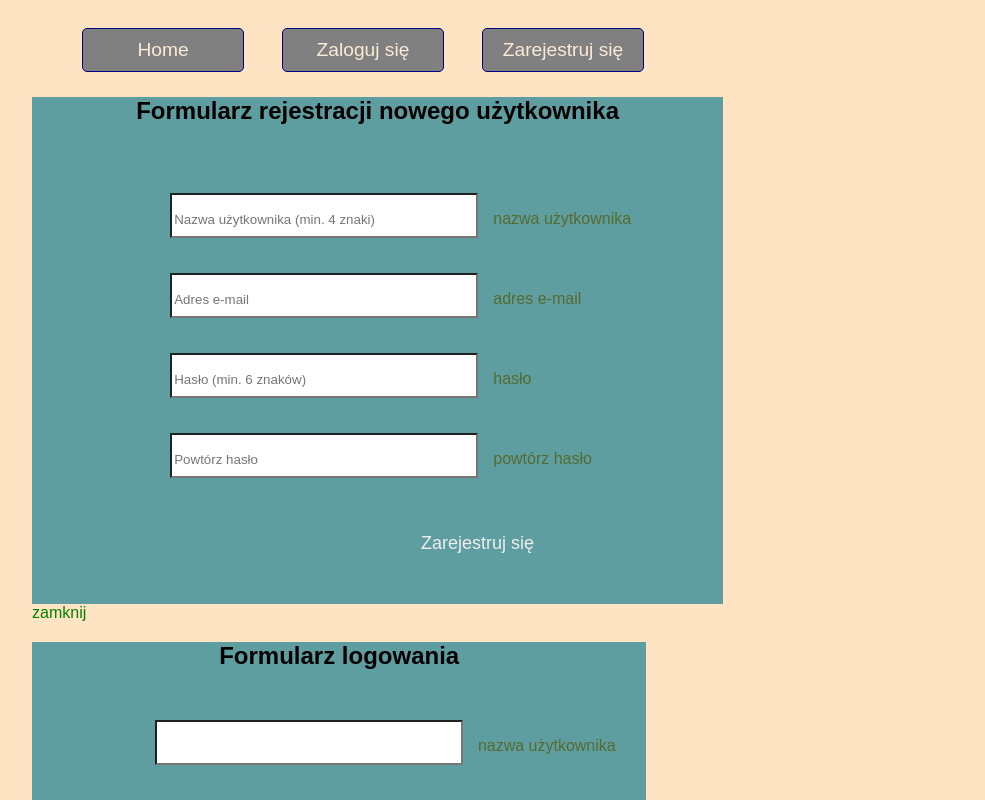
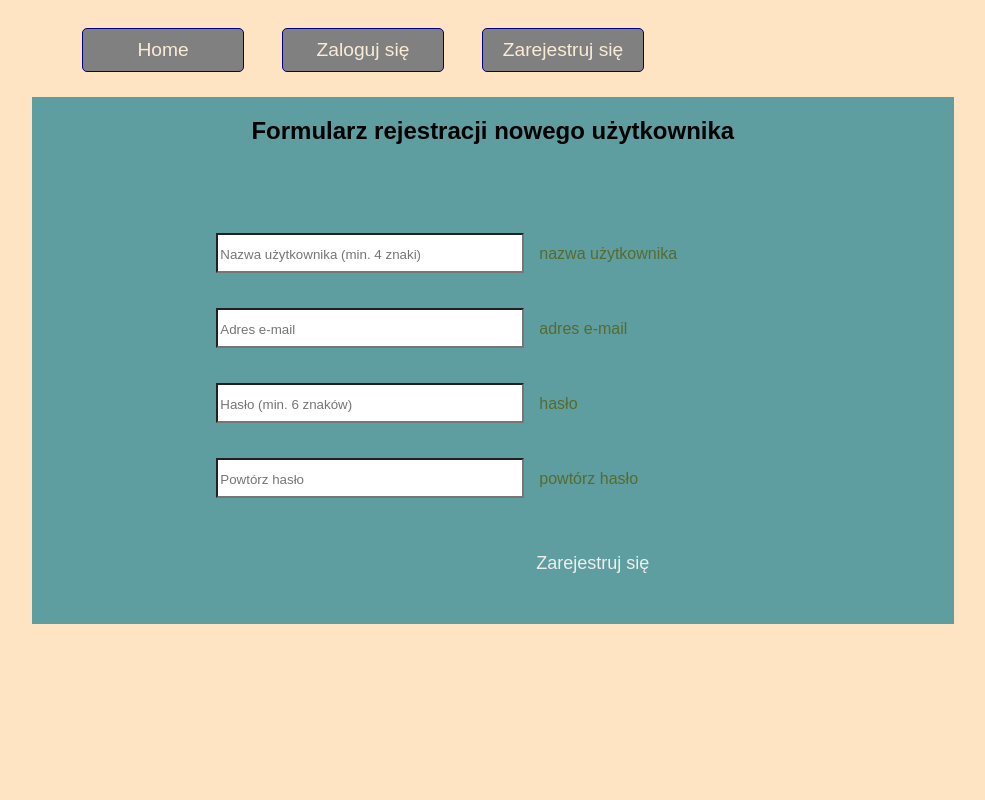
Before and after one commit to adaszewski/social, a React (Create React App) app: page /signup in a window 1280 px wide. Shown: the whole page, without its empty margins (96-1081 px from the left). Built offline with nearby package versions, Linux system fonts and the light colour scheme.

Commit message:
poprawione app bez wyswietlania wszedzie

```diff
--- a/src/App.js
+++ b/src/App.js
@@ -4,7 +4,7 @@ import { useState, useEffect } from 'react';
 import AppNav from './components/AppNav';
 import AppRoutes from './routes/AppRoutes';
 import axios from 'axios';
-import PopUp from './views/PopUp';
+
 
 
 const App = (props) => {
@@ -41,7 +41,7 @@ const App = (props) => {
 
       <AppNav user={user} setUser={setUser} />
       <AppRoutes showPopUp={showPopUp} user={user} setUser={setUser} closeClick={closeClick}   />
-      <PopUp closeClick={closeClick} />
+
 
     </div>
   );
--- a/src/components/LoginForm.css
+++ b/src/components/LoginForm.css
@@ -1,10 +1,16 @@
 form {
     height: 80%;
-    width: 60%;
+    width: 80%;
+
+    align-self:flex-end;
     background-color: cadetblue;
 }
 
 input {
     margin: 5px;
-    padding-top: 10px;
+    padding-top: 5px;
 }
+
+h2 {
+    padding: 20px;
+}
--- a/src/views/PopUp.css
+++ b/src/views/PopUp.css
@@ -1,7 +1,22 @@
-.pop-up {
+span {
+
+    background-color: cadetblue;
+    display: inline-block;
+    text-align-last: left;
+}
+
+.close {
+    background-color: cadetblue;
     position: fixed;
     display: block;
     z-index: 199;
+    width: 60%;
+    text-align-last: left;
+}
+
+.link-sigmup {
+    background-color:cadetblue;
+    display: block;
+    z-index: 199;
     width: 80%;
-    height: 80%;
 }
--- a/src/views/PopUp.js
+++ b/src/views/PopUp.js
@@ -1,4 +1,5 @@
 import React from "react";
+import { Link } from "react-router-dom";
 import LoginForm from "../components/LoginForm";
 import './PopUp.css';
 
@@ -8,8 +9,15 @@ const PopUp = (props) => {
 
     return (
         <div className="pop-up"  >
-            <span onClick={props.closeClick} > zamknij </span>
+            <div className="close">
+                <span onClick={props.closeClick} > zamknij </span>
+            </div>
             <LoginForm user={props.user} setUser={props.setUser} onClick={props.closeClick} setShowPopUp={props.setShowPopUp} showPopUp={props.showPopUp} />
+            <div>
+                <div className="link-sigmup">
+                    {<Link to="/signup" showPopUp={props.showPopUp}> Jeśli nie masz konto zarejestruj </Link>}
+                </div>
+            </div>
 
         </div>
     )
```
